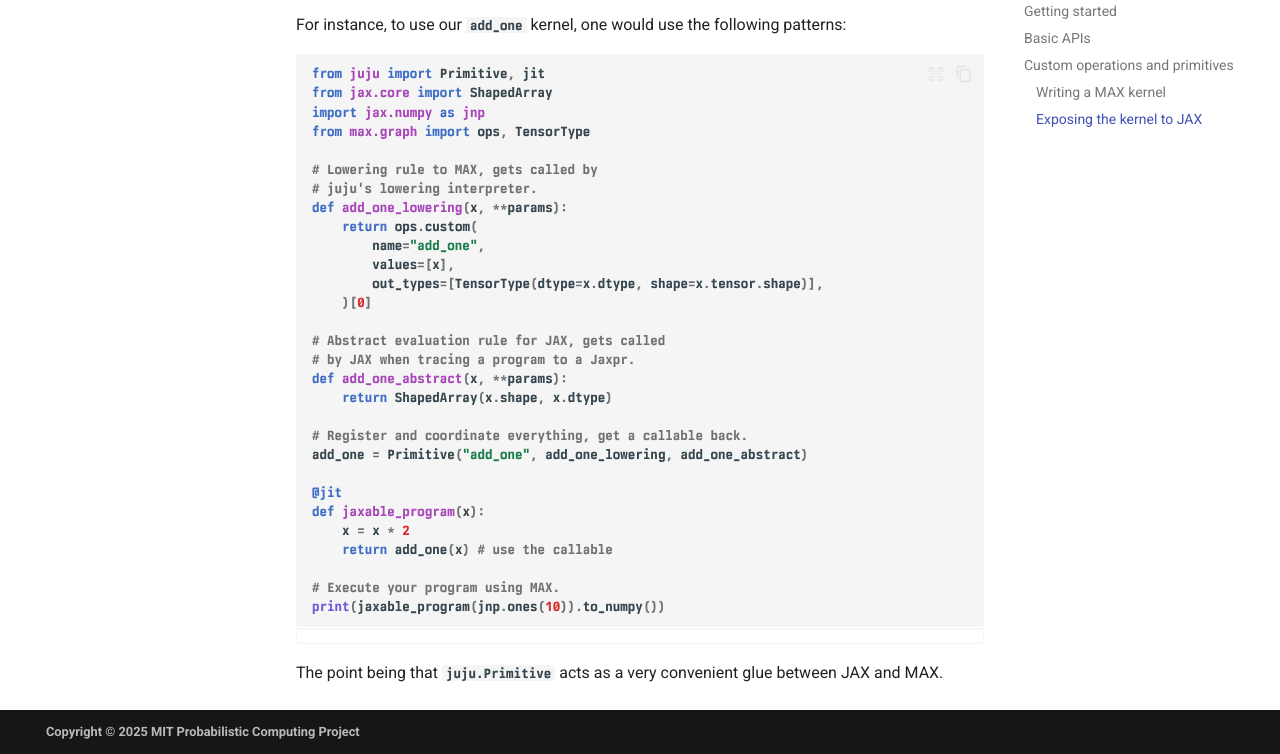
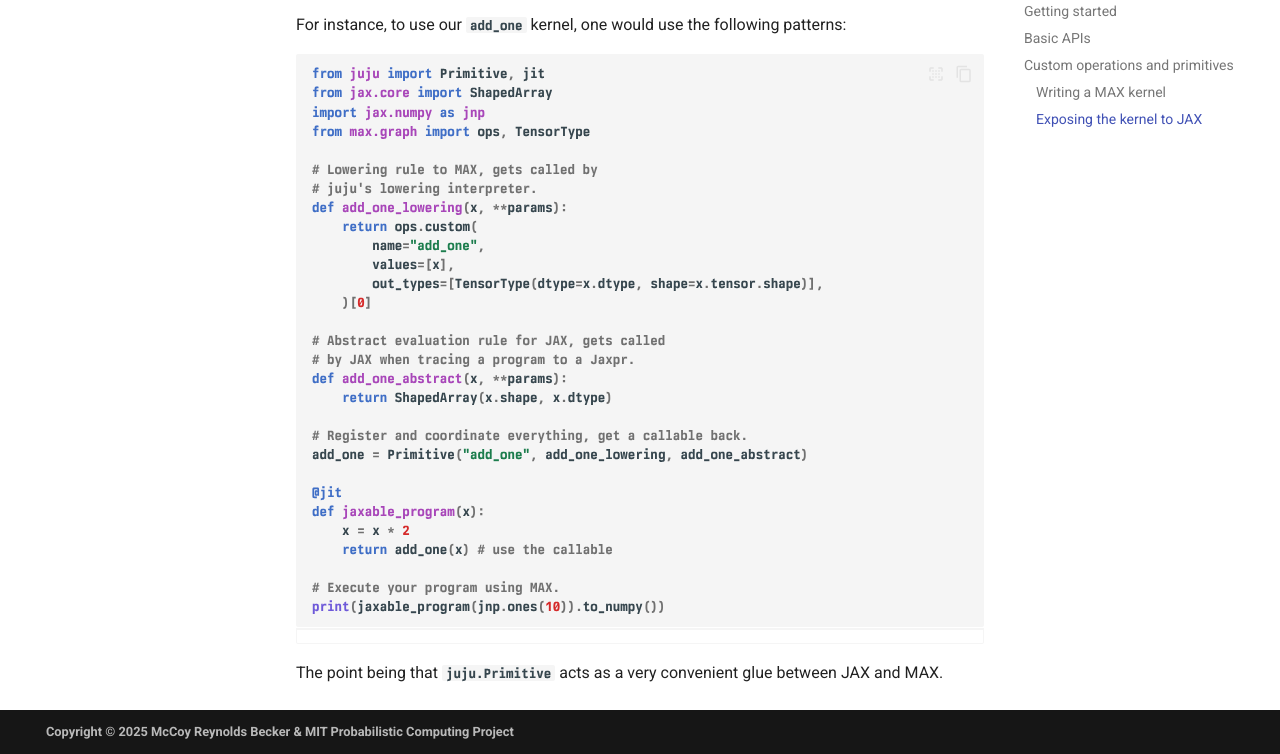
Before and after one commit to femtomc/jaxmax, an MkDocs documentation site: the page built from docs/index.md, in a window 1280 px wide and 900 px high, scrolled down 4575 px, cut to the strip 146-900 px from the top of the window. Built offline with MkDocs 1.6.1 and Material for MkDocs 9.7.7, drawn with Linux system fonts in a browser that asks for light colours; the version menu is left out.

```diff
--- a/mkdocs.yml
+++ b/mkdocs.yml
@@ -15,7 +15,7 @@
 site_name: juju
 repo_name: femtomc/juju
 edit_uri: edit/main/docs/
-copyright: Copyright &copy; 2025 MIT Probabilistic Computing Project
+copyright: Copyright &copy; 2025 McCoy Reynolds Becker & MIT Probabilistic Computing Project
 
 nav:
   - Home: index.md
```
